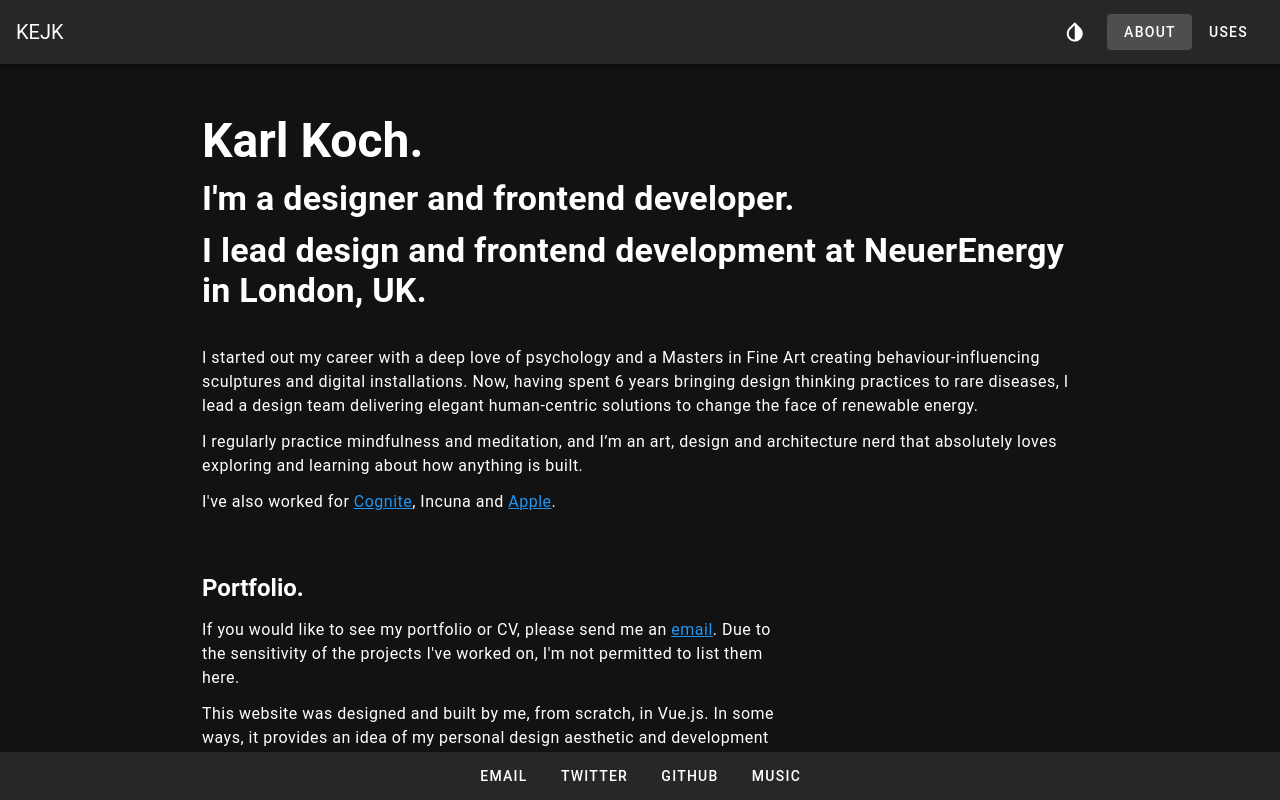
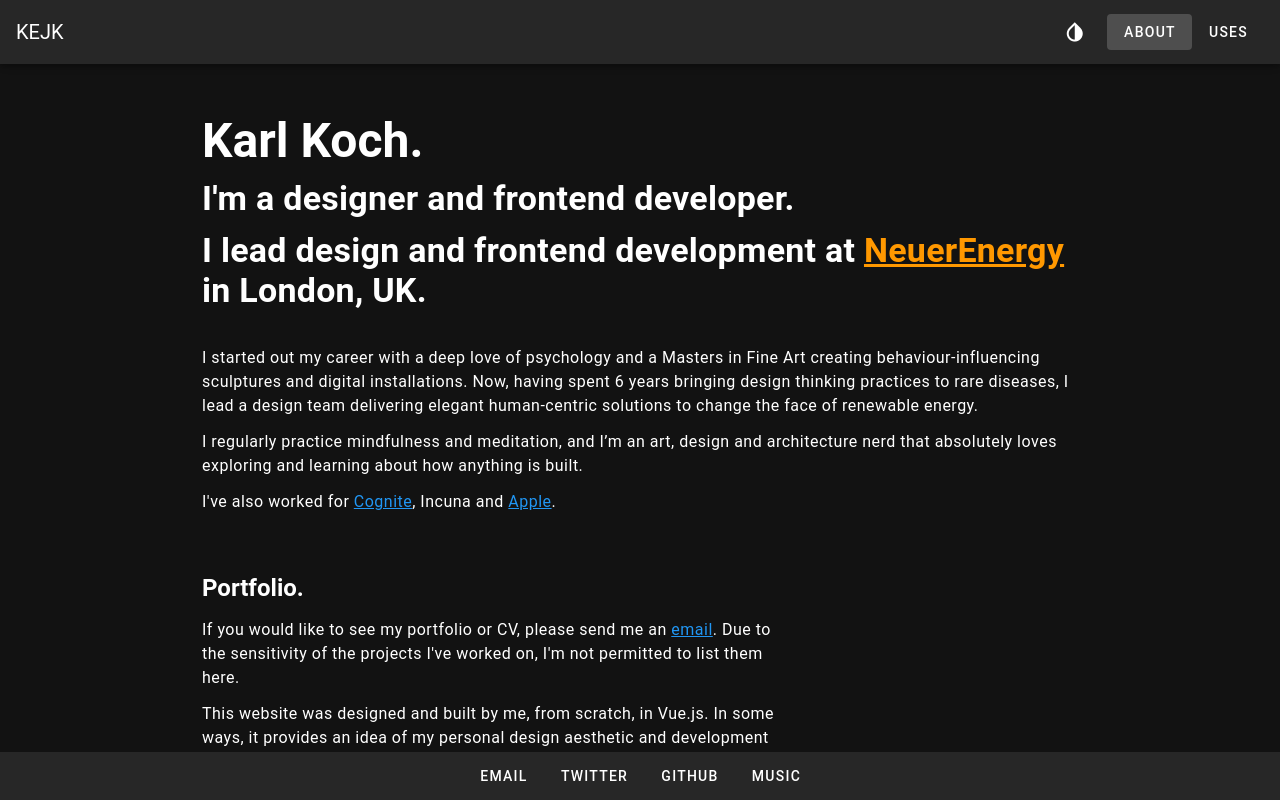
Before and after one commit to kemiljk/kejk_vue_rebuild, a Vue app: page / in a window 1280 px wide. Shown: the top 800 px of the page. Built offline with nearby package versions, Linux system fonts and the light colour scheme.

Commit message:
Added in link to NeuerEnergy

```diff
--- a/src/views/About.vue
+++ b/src/views/About.vue
@@ -7,9 +7,13 @@
           class="display-1 font-weight-bold mb-3"
           aria-label="intro to Karl"
         >I'm a designer and frontend developer.</h2>
-        <h2
-          class="display-1 font-weight-bold mb-3"
-        >I lead design and frontend development at NeuerEnergy in London, UK.</h2>
+        <h2 class="display-1 font-weight-bold mb-3">
+          I lead design and frontend development at
+          <a
+            href="https://www.neuerenergy.com"
+            class="orange--text"
+          >NeuerEnergy</a> in London, UK.
+        </h2>
       </v-col>
       <v-col class="mb-5" cols="12">
         <p class="body-1 mb-3" aria-label="about Karl">
```
